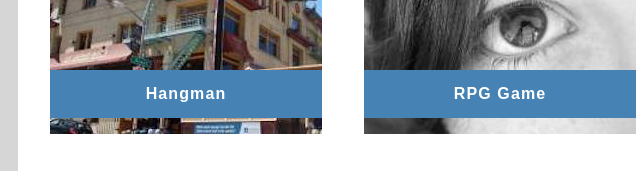
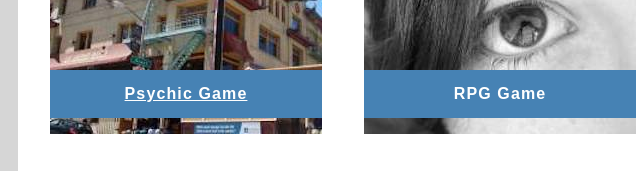
Before and after one commit to tmlstevens/Basic-Portfolio, a plain HTML site: page portfolio.html in a window 1280 px wide. Shown: the part 301-472 px from the top of the page, 142-782 px from the left. Drawn offline with Linux system fonts and the light colour scheme.

Commit message:
Update portfolio.html

```diff
--- a/portfolio.html
+++ b/portfolio.html
@@ -26,7 +26,7 @@
         <div>
             <div class="portf-box-left">
             <img src="assets/images/portfolio_1.jpeg" alt="generic picture" class="portf-img">
-            <h4>Hangman</h4>
+            <h4><a style="color:white" href="https://tmlstevens.github.io/Psychic-Game/index.html">Psychic Game</a></h4>
             </div>
             <div class="portf-box-right">
             <img src="assets/images/portfolio_2.jpeg" alt="generic picture" class="portf-img">
```
